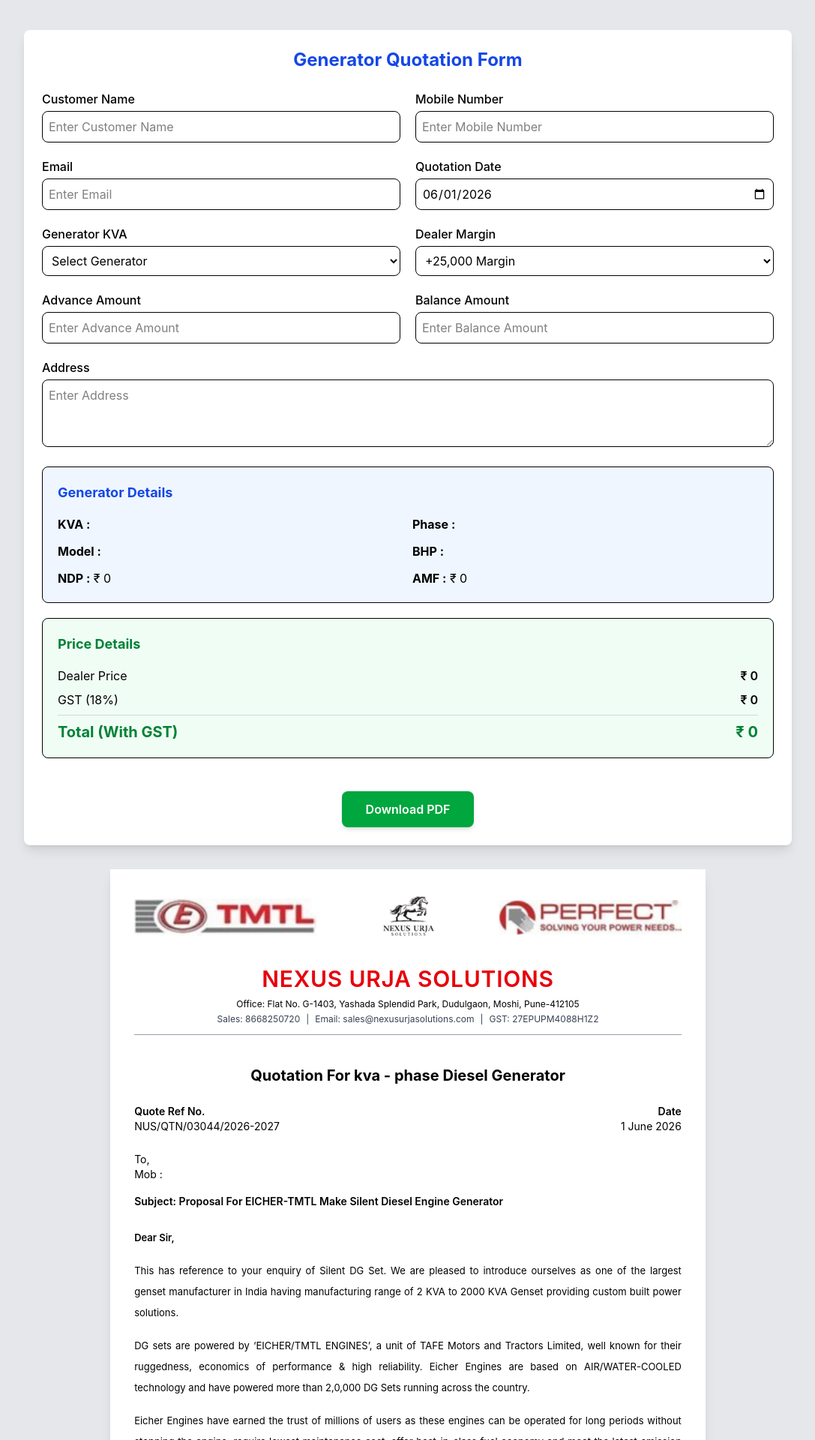
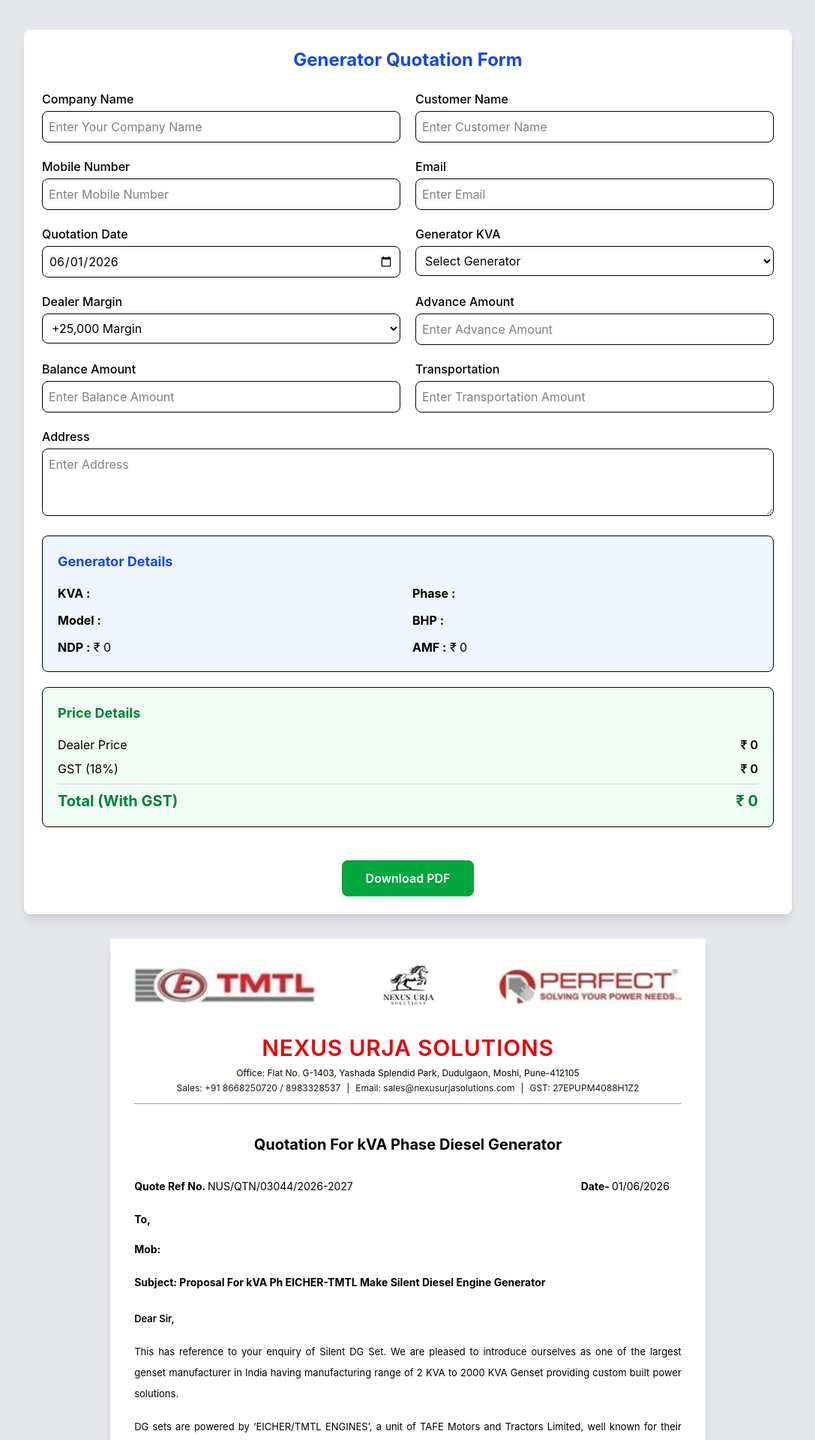
Before and after one commit to PritiHM/quotation-pdf-genrator, a React (Vite) app: page / in a window 1280 px wide. Shown: the top 1920 px of the page at 75% size, without its empty margins (96-1183 px from the left). Built offline with nearby package versions, Linux system fonts and the light colour scheme.

Commit message:
Initial commit

```diff
--- a/src/App.jsx
+++ b/src/App.jsx
@@ -10,12 +10,15 @@
 
 function App() {
   const [formData, setFormData] = useState({
+    companyName: "",
     customerName: "",
     address: "",
     mobile: "",
     email: "",
     generator: "35KVA",
     margin: "25",
+    transportation: "", // ADD THIS
+
     date: new Date().toISOString().split("T")[0],
     advanceAmount: "",
     balanceAmount: "",
@@ -28,13 +31,17 @@
   );
 });
 
+
   const data = {
     ...generators[formData.generator],
 
+    companyName: formData.companyName,
     customerName: formData.customerName,
     address: formData.address,
     mobile: formData.mobile,
     email: formData.email,
+    transportation: formData.transportation, // ADD THIS
+
     date: formData.date,
     advanceAmount: formData.advanceAmount,
   };
--- a/src/components/CommercialTable.jsx
+++ b/src/components/CommercialTable.jsx
@@ -14,8 +14,6 @@
 
   return (
     <div className="text-[13px] leading-6 text-left sm:text-justify w-full overflow-hidden">
-
-
 
       <h3 className="font-bold mt-2">EARTHING:</h3>
       <p>
@@ -118,7 +116,7 @@
                   {data.model}
                 </strong>
                 <br />
-          <strong>DG Set, EGR + DOC</strong>
+<strong>{data.emissionType}</strong>
               </td>
 
               <td className="border-b border-r border-gray-400 p-2 text-center break-words">
@@ -174,21 +172,25 @@
               </td>
 
               <td className="p-2 text-center">
-          At Actual
+  ₹ {data.transportation || "At Actual"}
 </td>
             </tr>
           </tbody>
         </table>
       </div>
 
-      <div className="overflow-x-auto w-full mt-5 flex justify-end">
-        <table className="min-w-full md:min-w-[500px] md:max-w-md border border-gray-400 text-sm table-fixed md:table-auto">
+      {/* CHANGED: Replaced flex centering container with a block container that shrinks the overall width and centers it with mx-auto */}
+      <div className="w-full max-w-xl mx-auto mt-5 overflow-x-auto">
+        {/* CHANGED: Set to table-fixed to allow explicit layout control over column structure */}
+        <table className="w-full border border-gray-400 text-sm table-fixed">
           <tbody>
             <tr>
-              <td className="border border-gray-400 p-2 font-semibold">
-                Total Amount
+              {/* CHANGED: Configured an explicit width percentage to shifts the divider line left so it visually matches the upper table's dividing point exactly */}
+              <td className="border border-gray-400 p-2 font-semibold w-[64%]">
+                Sub Total
               </td>
-              <td className="border border-gray-400 p-2 text-right whitespace-nowrap">
+              {/* CHANGED: Configured remaining structural balance width for the amount values column */}
+              <td className="border border-gray-400 p-2 text-right whitespace-nowrap w-[36%]">
                 ₹ {dealerPrice.toLocaleString()}
               </td>
             </tr>
--- a/src/components/CustomerInfo.jsx
+++ b/src/components/CustomerInfo.jsx
@@ -1,54 +1,49 @@
 const CustomerInfo = ({ data, quoteNo }) => {
-    const formattedDate = new Date(data.date).toLocaleDateString(
+  const formattedDate = new Date(data.date).toLocaleDateString(
     "en-GB",
     {
-      day: "numeric",
-      month: "long",
+      day: "2-digit",
+      month: "2-digit",
       year: "numeric",
     }
   );
 
   return (
-    <div className="mt-6 text-sm w-full max-w-full overflow-hidden">
+    <div className="mt-6 text-sm w-full max-w-full overflow-hidden leading-relaxed">
 
-      <h2 className="text-center font-bold text-lg sm:text-xl mb-6 break-words px-2">
-        Quotation For {data.kva}kva - {data.phase} phase Diesel Generator
+      <h2 className="text-center font-bold text-lg sm:text-xl mb-8 break-words px-2">
+        Quotation For {data.kva} kVA {data.phase} Phase Diesel Generator
       </h2>
 
-      <div className="flex flex-col sm:flex-row sm:justify-between gap-4 mb-6">
-        <p className="break-words">
-  <span className="font-semibold">
-    Quote Ref No.
-  </span>
-  <br />
-  {quoteNo}
-</p>
+      <div className="flex flex-row justify-between items-baseline gap-4 mb-6 text-xs sm:text-sm">
+        <p className="break-words font-bold">
+          Quote Ref No. <span className="font-normal">{quoteNo}</span>
+        </p>
 
-        <p className="sm:text-right break-words">
-          <span className="font-semibold">
-            Date
-          </span>
-          <br />
-          {formattedDate}
+        <p className="text-right break-words font-bold pr-4">
+          Date- <span className="font-normal">{formattedDate}</span>
         </p>
       </div>
 
-      <div className="break-words">
-        <p>To,</p>
+      <div className="break-words space-y-1 mb-6 text-xs sm:text-sm">
+        <p className="font-bold mb-3">To,</p>
 
-        <p className="font-semibold">
-          {data.customerName}
-        </p>
+        <p className="font-bold">
+  {data.companyName}
+</p>
 
-        <p>{data.address}</p>
+<p className="font-bold">
+  {data.customerName}
+</p>
 
-        <p>
-          Mob : {data.mobile}
+
+        <p className="font-bold pt-2">
+          Mob: {data.mobile}
         </p>
       </div>
 
-      <p className="mt-4 font-semibold break-words">
-        Subject: Proposal For {data.kva} EICHER-TMTL Make Silent Diesel Engine Generator
+      <p className="mt-6 font-bold break-words text-xs sm:text-sm">
+        Subject: Proposal For {data.kva} kVA {data.phase}Ph EICHER-TMTL Make Silent Diesel Engine Generator
       </p>
 
     </div>
--- a/src/components/Header.jsx
+++ b/src/components/Header.jsx
@@ -43,8 +43,8 @@
         Office: Flat No. G-1403, Yashada Splendid Park, Dudulgaon, Moshi, Pune-412105
       </p>
 
-      <div className="text-center text-xs mt-1 px-4 text-gray-700 flex flex-wrap justify-center gap-x-2 gap-y-0.5">
-        <span className="inline-block">Sales: 8668250720</span>
+      <div className="text-center text-xs mt-1 px-4 text-gray-900 flex flex-wrap justify-center gap-x-2 gap-y-0.5">
+        <span className="inline-block">Sales: +91 8668250720 / 8983328537</span>
         <span className="hidden sm:inline">|</span>
         <span className="inline-block">Email: sales@nexusurjasolutions.com</span>
         <span className="hidden sm:inline">|</span>
--- a/src/components/QuotationForm.jsx
+++ b/src/components/QuotationForm.jsx
@@ -56,6 +56,7 @@
       setQuoteNo(nextQuoteNo);
     },
   });
+
   return (
     <div className="max-w-5xl mx-auto bg-white shadow-lg rounded-lg p-4 sm:p-6 mb-8 mx-4 sm:mx-auto overflow-hidden">
 
@@ -64,6 +65,21 @@
       </h2>
 
       <div className="grid grid-cols-1 sm:grid-cols-2 gap-4 sm:gap-5">
+
+        {/* CHANGED: Added Company Name field to collect business branding for the output profile banner */}
+        <div>
+          <label className="block font-medium mb-1 text-sm sm:text-base">
+            Company Name
+          </label>
+          <input
+            type="text"
+            name="companyName"
+            value={formData.companyName || ""}
+            onChange={handleChange}
+            placeholder="Enter Your Company Name"
+            className="w-full border rounded-lg p-2 text-sm sm:text-base focus:outline-none focus:ring-2 focus:ring-blue-500"
+          />
+        </div>
 
         <div>
           <label className="block font-medium mb-1 text-sm sm:text-base">
@@ -181,6 +197,19 @@
             className="w-full border rounded-lg p-2 text-sm sm:text-base focus:outline-none focus:ring-2 focus:ring-blue-500"
           />
         </div>
+        <div>
+  <label className="block font-medium mb-1 text-sm sm:text-base">
+    Transportation
+  </label>
+  <input
+    type="text"
+    name="transportation"
+    value={formData.transportation || ""}
+    onChange={handleChange}
+    placeholder="Enter Transportation Amount"
+    className="w-full border rounded-lg p-2 text-sm sm:text-base focus:outline-none focus:ring-2 focus:ring-blue-500"
+  />
+</div>
 
         <div className="sm:col-span-2">
           <label className="block font-medium mb-1 text-sm sm:text-base">
--- a/src/components/TermsConditions.jsx
+++ b/src/components/TermsConditions.jsx
@@ -108,15 +108,13 @@
         <p>Regards,</p>
 
         <p className="font-bold mt-3">
-          Mr. Harshal Mahajan
+          Mr. Harshal Mahajan<br/>
+          +91 8668250720 / 8983328537<br/>
+          mail-sales@nexusurjasolutions.com<br/>
+          For NEXUS URJA SOLUTIONS
         </p>
-
-        <p className="font-bold tracking-wide">
-          +91 8668250720 / 8983328537
-        </p>
-
         <p className="font-bold mt-4">
-          For NEXUS URJA SOLUTIONS
+          Reach us at - www.nexusurjasolutions.com
         </p>
       </div>
 
--- a/src/data/generators.js
+++ b/src/data/generators.js
@@ -11,6 +11,7 @@
     dealer30: 252954,
     final30: 298486,
     amf: 16200,
+    emissionType: ""
   },
 
   "7.5KVA-3": {
@@ -24,6 +25,7 @@
     dealer30: 252954,
     final30: 298486,
     amf: 16200,
+    emissionType: ""
   },
 
   "10KVA-3": {
@@ -37,6 +39,7 @@
     dealer30: 280988,
     final30: 331566,
     amf: 19800,
+    emissionType: "EGR" ,
   },
 
   "15KVA-3": {
@@ -50,6 +53,8 @@
     dealer30: 305080,
     final30: 359994,
     amf: 22200,
+    emissionType: "EGR" ,
+
   },
 
   "20KVA-3": {
@@ -63,6 +68,8 @@
     dealer30: 341331,
     final30: 402771,
     amf: 22200,
+    emissionType: "EGR" ,
+
   },
 
   "25KVA-3": {
@@ -76,6 +83,8 @@
     dealer30: 401651,
     final30: 473948,
     amf: 30600,
+    emissionType: "EGR" ,
+
   },
 
   "30KVA-3": {
@@ -89,6 +98,8 @@
     dealer30: 441213,
     final30: 520631,
     amf: 31800,
+    emissionType: "EGR + DOC",
+
   },
 
   "35KVA-3": {
@@ -102,6 +113,7 @@
     dealer30: 452426,
     final30: 533863,
     amf: 31800,
+    emissionType: "EGR + DOC",
   },
 
   "5KVA-1": {
@@ -115,6 +127,7 @@
     dealer30: 251715,
     final30: 297024,
     amf: 16200,
+
   },
 
   "7.5KVA-1": {
@@ -141,6 +154,7 @@
     dealer30: 285607,
     final30: 337016,
     amf: 19800,
+    emissionType: "EGR ",
   },
 
   "15KVA-1": {
@@ -154,6 +168,7 @@
     dealer30: 312382,
     final30: 368611,
     amf: 27000,
+    emissionType: "EGR ",
   },
 
   "20KVA-1": {
@@ -167,6 +182,7 @@
     dealer30: 352640,
     final30: 416115,
     amf: 31200,
+    emissionType: "EGR ",
   },
 
   "25KVA-1": {
@@ -180,6 +196,7 @@
     dealer30: 410788,
     final30: 484730,
     amf: 34500,
+    emissionType: "EGR ",
   },
 
   "30KVA-1": {
@@ -193,6 +210,7 @@
     dealer30: 460157,
     final30: 542985,
     amf: 39100,
+    emissionType: "EGR + DOC",
   },
 
   "35KVA-1": {
@@ -206,6 +224,7 @@
     dealer30: 478646,
     final30: 564802,
     amf: 46575,
+    emissionType: "EGR + DOC",
   },
   "40KVA-3": {
   kva: "40",
@@ -218,6 +237,7 @@
   dealer30: 494679,
   final30: 583721,
   amf: 32000,
+  emissionType: "EGR + DOC",
 },
 
 "45KVA-3": {
@@ -231,6 +251,7 @@
   dealer30: 514328,
   final30: 606907,
   amf: 35650,
+  emissionType: "EGR + DOC",
 },
 
 "50KVA-3": {
@@ -244,6 +265,7 @@
   dealer30: 562890,
   final30: 664210,
   amf: 41400,
+  emissionType: "EGR + DOC",
 },
 
 "60KVA-3": {
@@ -257,6 +279,7 @@
   dealer30: 572059,
   final30: 675030,
   amf: 43700,
+  emissionType: "EGR + DOC",
 },
 
 "82.5KVA-3": {
@@ -270,6 +293,7 @@
   dealer30: 892727,
   final30: 1053418,
   amf: 83950,
+  emissionType: "SCR + DOC",
 },
 
 "100KVA-3": {
@@ -283,6 +307,7 @@
   dealer30: 929395,
   final30: 1096686,
   amf: 86250,
+  emissionType: "SCR + DOC",
 },
 
 "125KVA-3": {
@@ -296,6 +321,7 @@
   dealer30: 973897,
   final30: 1149198,
   amf: 92000,
+  emissionType: "SCR + DOC",
 },
 
 "40KVA-1": {
@@ -309,6 +335,7 @@
   dealer30: 529493,
   final30: 624802,
   amf: 48875,
+  emissionType: "EGR + DOC",
 },
 
 "45KVA-1": {
@@ -322,6 +349,7 @@
   dealer30: 550280,
   final30: 649330,
   amf: 51175,
+  emissionType: "EGR + DOC",
 },
 
 "50KVA-1": {
@@ -335,6 +363,7 @@
   dealer30: 654133,
   final30: 771877,
   amf: 54625,
+  emissionType: "EGR + DOC",
 },
 
 "60KVA-1": {
@@ -348,6 +377,7 @@
   dealer30: 654133,
   final30: 771877,
   amf: 58650,
+  emissionType: "EGR + DOC",
 },
 
 };
```
Lines whose indentation alone changed are shown as unchanged.
